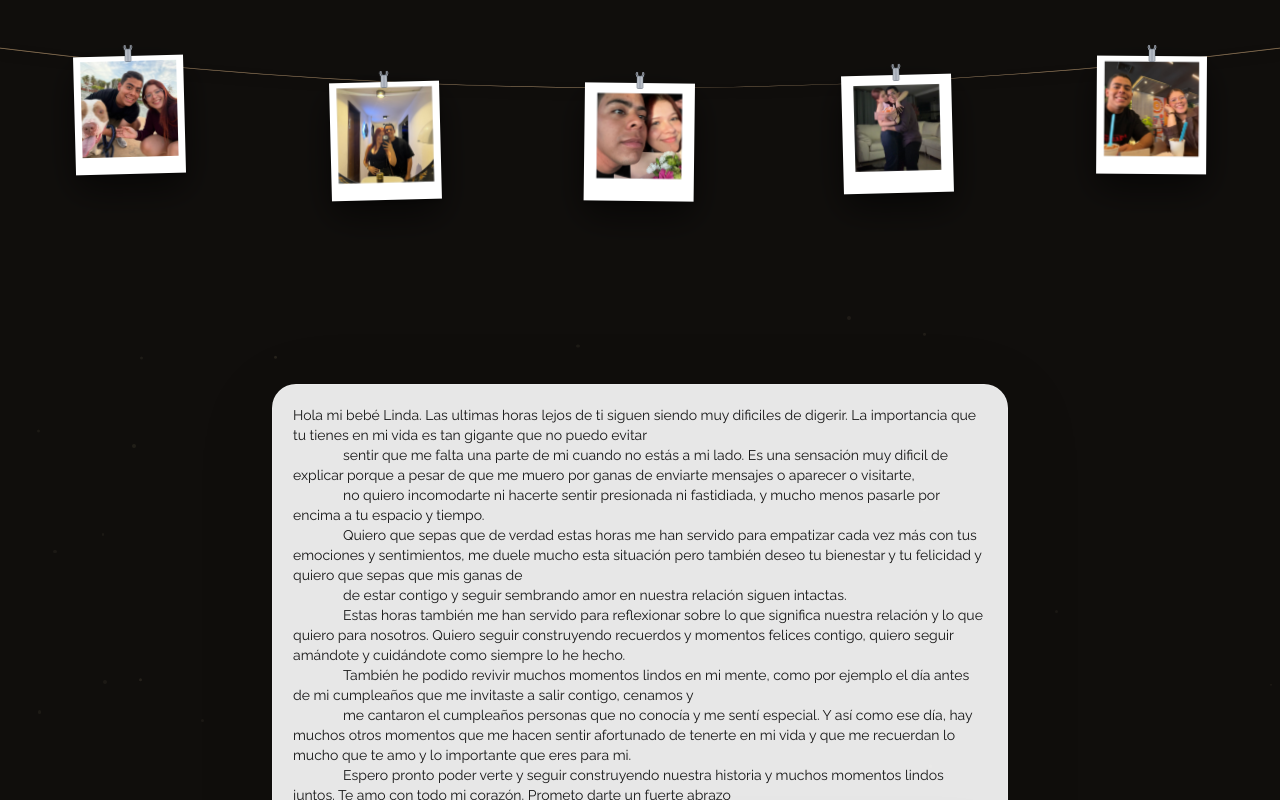
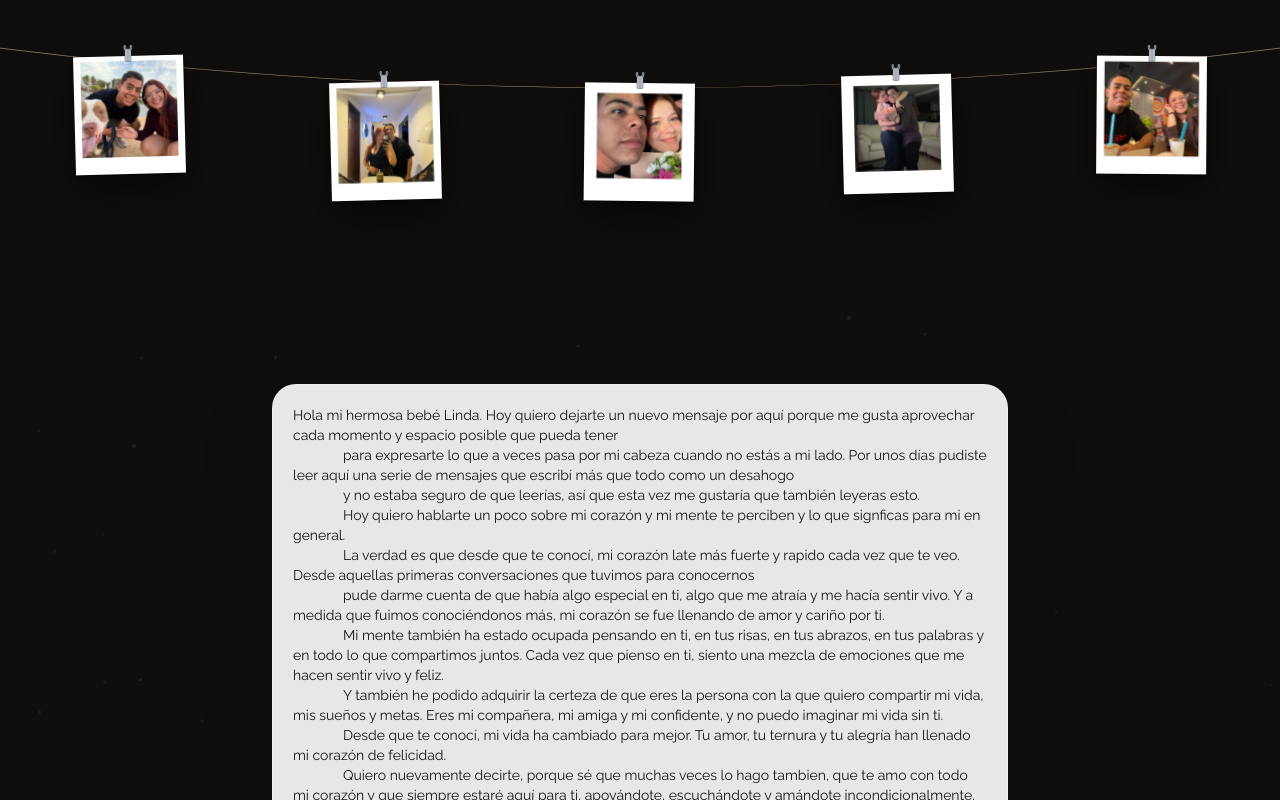
Before and after one commit to josemavarez11/couple-page, a Next.js app: page / in a window 1280 px wide. Built offline with nearby package versions, Linux system fonts and the light colour scheme.

Commit message:
feat: new messagge

```diff
--- a/src/app/page.tsx
+++ b/src/app/page.tsx
@@ -58,6 +58,23 @@ export default function Page() {
 
       <div className="relative z-10 flex flex-col items-center px-6 mt-6 overflow-visible">
         <div className="w-full max-w-3xl mx-auto mb-8 px-4 overflow-visible">
+            <div
+              className="w-full rounded-3xl border border-white/15 bg-white/90 p-5 text-sm text-neutral-900 shadow-[0_20px_80px_rgba(0,0,0,0.12)] whitespace-pre-wrap break-words overflow-visible"
+            >
+              {`Hola mi hermosa bebé Linda. Hoy quiero dejarte un nuevo mensaje por aquí porque me gusta aprovechar cada momento y espacio posible que pueda tener
+              para expresarte lo que a veces pasa por mi cabeza cuando no estás a mi lado. Por unos días pudiste leer aquí una serie de mensajes que escribí más que todo como un desahogo
+              y no estaba seguro de que leerías, así que esta vez me gustaría que también leyeras esto.
+              Hoy quiero hablarte un poco sobre mi corazón y mi mente te perciben y lo que signficas para mi en general.
+              La verdad es que desde que te conocí, mi corazón late más fuerte y rapido cada vez que te veo. Desde aquellas primeras conversaciones que tuvimos para conocernos
+              pude darme cuenta de que había algo especial en ti, algo que me atraía y me hacía sentir vivo. Y a medida que fuimos conociéndonos más, mi corazón se fue llenando de amor y cariño por ti.
+              Mi mente también ha estado ocupada pensando en ti, en tus risas, en tus abrazos, en tus palabras y en todo lo que compartimos juntos. Cada vez que pienso en ti, siento una mezcla de emociones que me hacen sentir vivo y feliz.
+              Y también he podido adquirir la certeza de que eres la persona con la que quiero compartir mi vida, mis sueños y metas. Eres mi compañera, mi amiga y mi confidente, y no puedo imaginar mi vida sin ti.
+              Desde que te conocí, mi vida ha cambiado para mejor. Tu amor, tu ternura y tu alegría han llenado mi corazón de felicidad.
+              Quiero nuevamente decirte, porque sé que muchas veces lo hago tambien, que te amo con todo mi corazón y que siempre estaré aquí para ti, apoyándote, escuchándote y amándote incondicionalmente.
+              Y que mientras yo viva, siempre tendrás alguien que te cuidará, te respetará y te amará por lo que eres. Eres la persona más importante en mi vida y no quiero perderte nunca. Te amo, Linda Vélez.
+              PD: Cuando veas este mensaje, quiero que me lo hagas saber con una frase clave. "Tu bebé Linda te ama", de esa forma sabré que lo leíste y dejaré este espacio limpio de nuevo para que podamos seguir viendo en primera pantalla nuestro contador de novios.
+              `}
+            </div>
             <div
               className="w-full rounded-3xl border border-white/15 bg-white/90 p-5 text-sm text-neutral-900 shadow-[0_20px_80px_rgba(0,0,0,0.12)] whitespace-pre-wrap break-words overflow-visible"
             >
```
